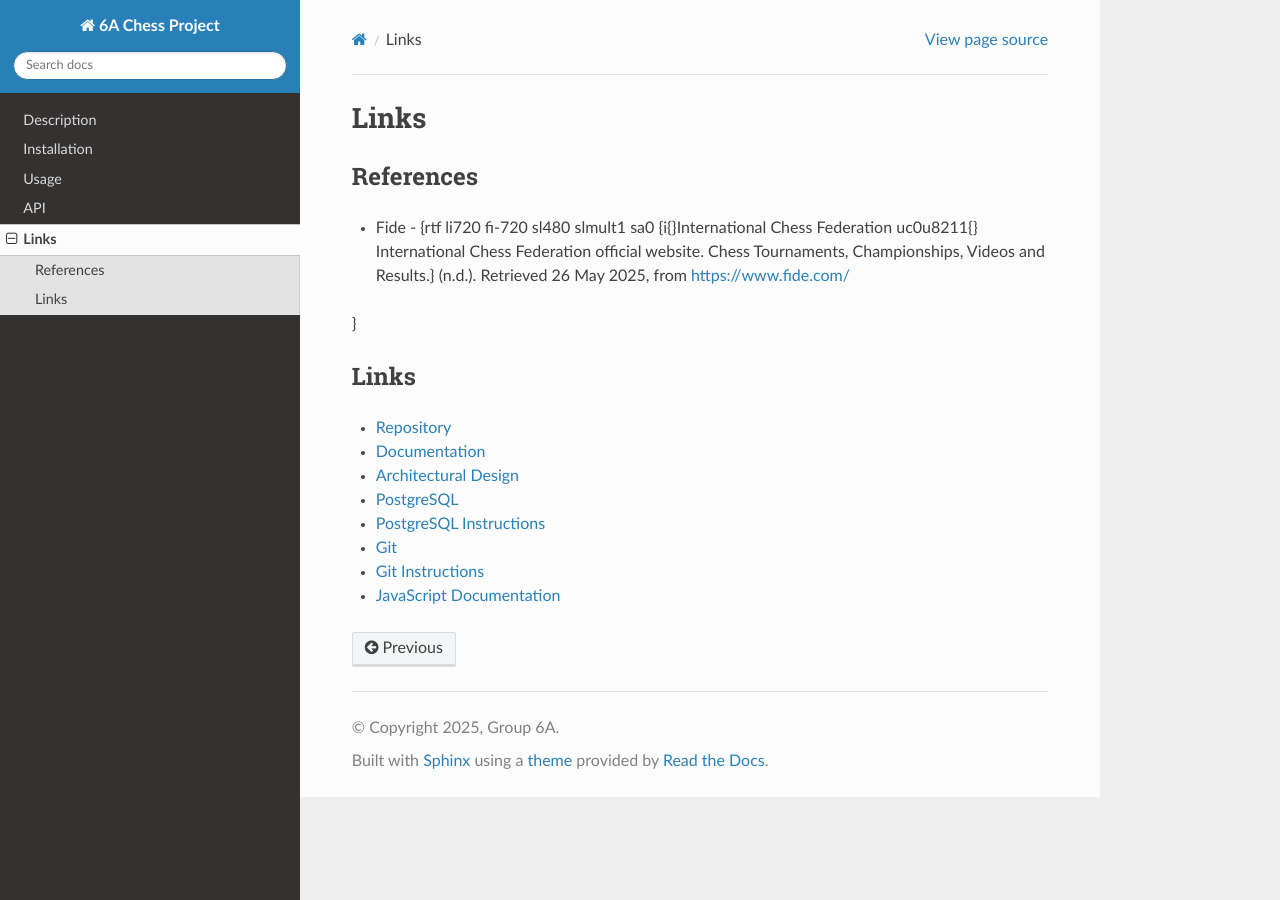
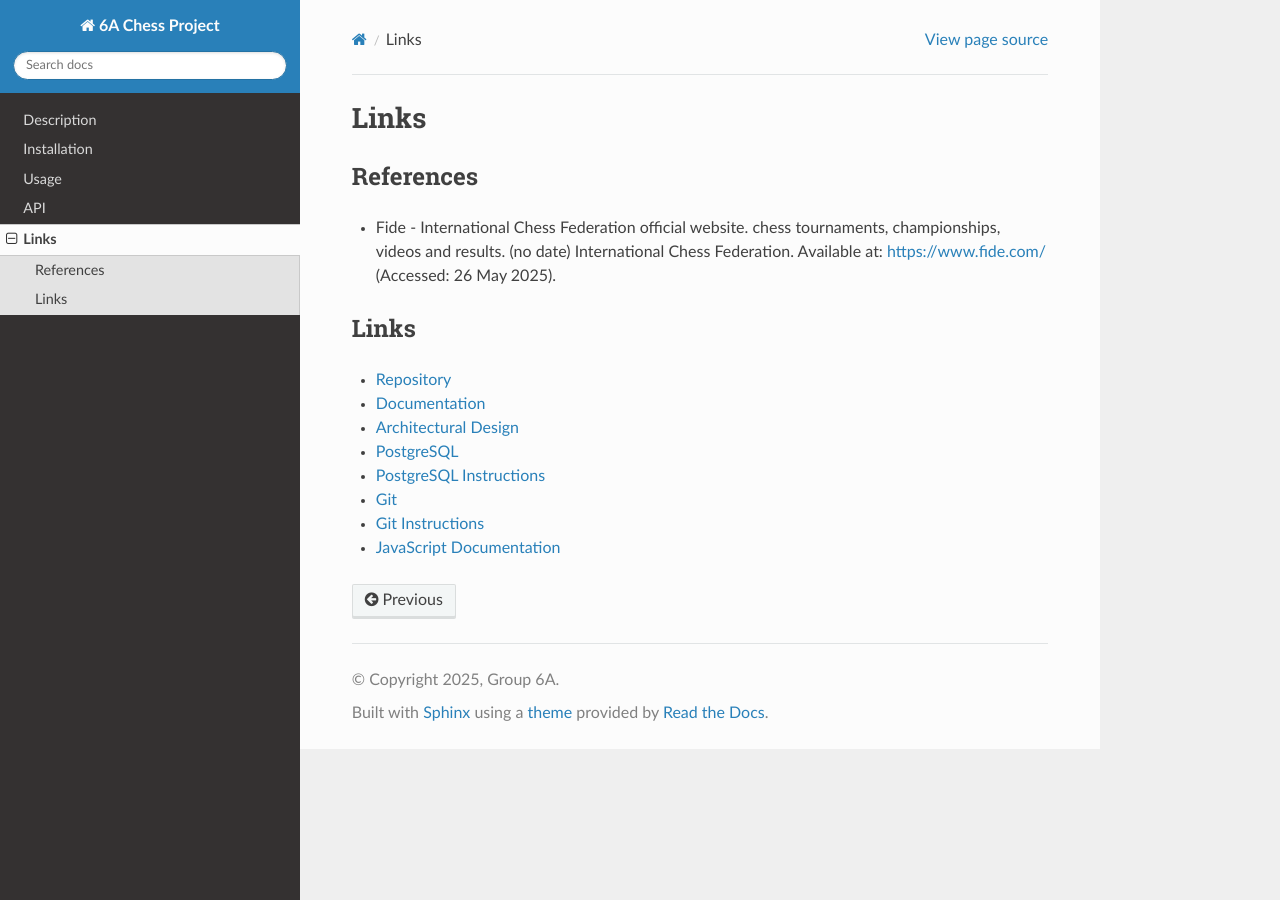
Before and after one commit to gherkins05/6A-Software-Coursework, a Sphinx documentation site: the page built from docs/source/links.rst, in a window 1280 px wide. Built offline with Sphinx 7.4.7 and the Read the Docs theme 3.1.0, drawn with Linux system fonts in a browser that asks for light colours; pages that are not in the unit, such as notebooks, are missing from menus.

Commit message:
Update links.rst

```diff
--- a/docs/source/links.rst
+++ b/docs/source/links.rst
@@ -4,8 +4,7 @@ Links
 References
 ----------
 
-- Fide - {\rtf \li720 \fi-720 \sl480 \slmult1 \sa0 {\i{}International Chess Federation \uc0\u8211{} International Chess Federation official website. Chess Tournaments, Championships, Videos and Results.} (n.d.). Retrieved 26 May 2025, from https://www.fide.com/\
-}
+- Fide - International Chess Federation official website. chess tournaments, championships, videos and results. (no date) International Chess Federation. Available at: https://www.fide.com/ (Accessed: 26 May 2025).
 
 
 Links
```
